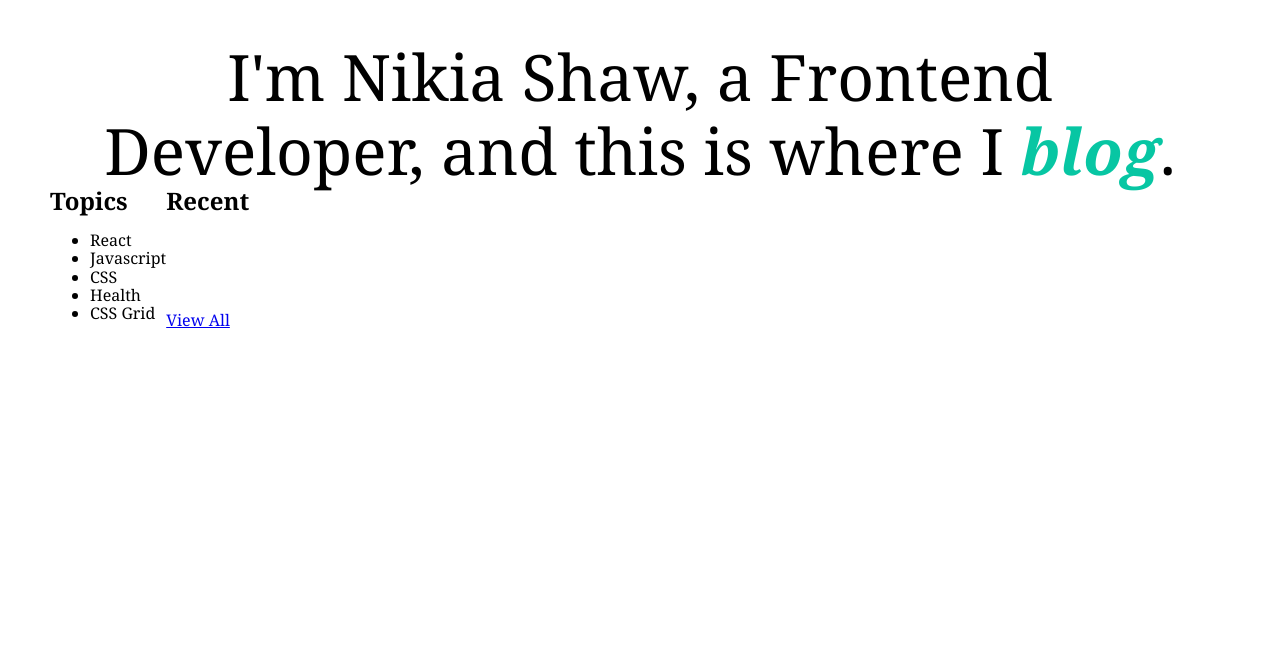
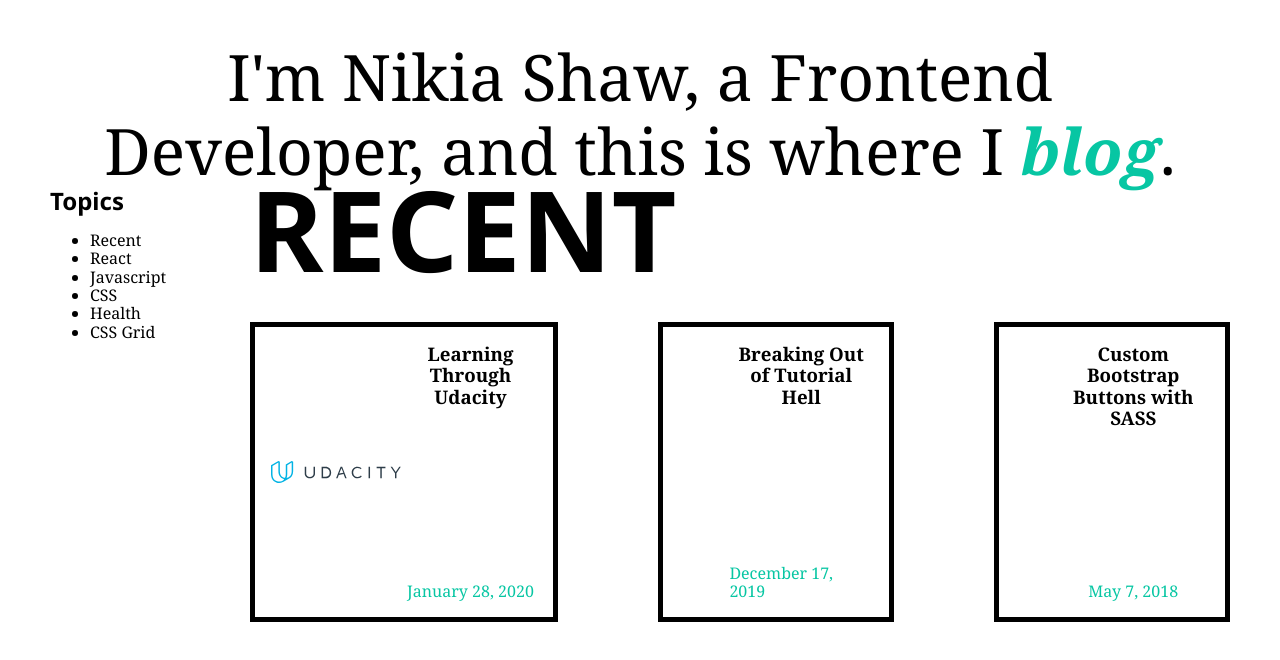
Before and after one commit to She-Codes/udacity-personal-blog, a plain HTML site: page index.html in a window 1280 px wide. Shown: the part 140-800 px from the top of the page. Drawn offline with Linux system fonts and the light colour scheme.

Commit message:
card styles, heading typography, sticky sidebar

```diff
--- a/index.html
+++ b/index.html
@@ -11,6 +11,7 @@
     <link rel="stylesheet" href="styles/main.css" />
     <title>Nikia Codes</title>
   </head>
+
   <body>
     <header>
       <div class="brand">
@@ -31,43 +32,92 @@
     <h1 class="feature">
       I'm Nikia Shaw, a Frontend Developer, and this is where I <em>blog</em>.
     </h1>
-    <aside>
-      <h2>Topics</h2>
+    <aside class="sidebar">
+      <div class="sidebar__sticky-wrap">
+        <h2 class="sidebar__heading">Topics</h2>
         <ul class="topic-list">
+          <li>Recent</li>
           <li>React</li>
           <li>Javascript</li>
           <li>CSS</li>
           <li>Health</li>
           <li>CSS Grid</li>
         </ul>
+      </div>
     </aside>
     <main>
       <section class="topic-section recent">
-        <h2 class="section-header">Recent</h2>
+        <h2 class="topic-section__section-header">Recent</h2>
         <div class="post-snippets">
           <a href="" class="post-snippet">
-            <h3></h3>
-            <p></p>
+            <div class="post-snippet__featured-image">
+              <svg
+                _ngcontent-iridium-us-c4=""
+                alt="Udacity"
+                height="30"
+                viewBox="0 0 180 30"
+                width="180"
+                class="ng-star-inserted"
+              >
+                <g _ngcontent-iridium-us-c4="" fill="none" fill-rule="evenodd">
+                  <path
+                    _ngcontent-iridium-us-c4=""
+                    d="M57.6 17.239187c0 2.546698-2.085517 4.407747-4.965517 4.407747-2.88 0-4.965517-1.86105-4.965517-4.407747V7.835994H45.68276v9.501143c0 3.330298 2.88 6.170846 6.951723 6.170846 4.071724 0 6.951724-2.938498 6.951724-6.170846V7.835994H57.6v9.403193zm16.286897-9.403193h-5.36276v15.67199h5.36276c4.468965 0 7.547586-3.03645 7.547586-7.835996 0-4.701596-3.07862-7.835994-7.547586-7.835994zm-.19862 13.71299h-3.177932V9.794994h3.17793c3.376553 0 5.76 2.252847 5.76 5.876994 0 3.917998-2.482757 5.779046-5.76 5.876996zm43.49793.29385c-3.575172 0-5.95862-2.644648-5.95862-6.170846 0-3.526197 2.482758-6.072895 5.95862-6.072895 2.78069 0 4.468966 1.5672 4.468966 1.5672l.794483-1.3713s-1.787587-1.86105-5.46207-1.86105c-4.766896 0-7.746206 3.526198-7.746206 7.738045 0 4.309797 3.07862 7.933945 7.944827 7.933945 3.773793 0 5.66069-2.5467 5.66069-2.5467l-1.092414-1.175398c-.09931-.09795-1.588965 1.959-4.568276 1.959zm14.896553-14.00684h1.986206v15.67199h-1.986207zm10.924137 1.959h4.965517v13.71299h1.986207V9.794994h4.96552v-1.959H143.0069m30.587583 0l-4.766896 7.150344-4.866207-7.150347h-2.085518l5.95862 8.717546v6.954445h1.986208v-6.954444l5.85931-8.71754m-81.434482 0l-6.157242 15.67199h1.986207l1.688276-4.5057 6.45517-1.3713 2.18483 5.876998h1.986203l-6.05793-15.67199h-2.085518zm-1.886897 9.305242l2.97931-7.248294h.099315L97.92 16.063788l-5.56138 1.07745z"
+                    fill="#2E3D49"
+                    id="wordmark"
+                  ></path>
+                  <path
+                    _ngcontent-iridium-us-c4=""
+                    d="M29 .5l1 .5v13c0 5.551887-2.8897 8.695692-5.995216 10.099885L24.0094 24.1l-7.620963 4.388562c-.05877.03456-.11776.068527-.176957.101902l-.08642.049764.001806-.00254C14.48289 29.545895 12.684682 30 11 30 6 30 0 26 0 18V6l2 1v11c0 8 6 10 9 10 1.858706 0 4.86901-.76773 6.89043-3.254517C14.181726 23.872636 10 20.678703 10 14V2.2L2 7 0 6l10-6 1 .5 1 .5v13c0 6.939958 4.515283 8.612086 7.017542 8.933368C19.625786 21.62159 20 19.997902 20 18V5l2 1v12c0 1.852645-.321777 3.49077-.878395 4.91438C23.648223 22.549217 28 20.813144 28 14V2.25L22 6l-2-1 8-5 1 .5z"
+                    fill="#02B3E4"
+                    id="mark"
+                  ></path>
+                </g>
+              </svg>
+            </div>
+            <div class="post-snippet__description">
+              <h3 class="post-snippet__title">Learning Through Udacity</h3>
+              <p class="post-snippet__date">January 28, 2020</p>
+            </div>
           </a>
           <a href="" class="post-snippet">
-            <h3></h3>
-            <p></p>
+            <div class="post-snippet__featured-image"></div>
+            <div class="post-snippet__description">
+              <h3 class="post-snippet__title">Breaking Out of Tutorial Hell</h3>
+              <p class="post-snippet__date">December 17, 2019</p>
+            </div>
           </a>
           <a href="" class="post-snippet">
-            <h3></h3>
-            <p></p>
+            <div class="post-snippet__featured-image"></div>
+            <div class="post-snippet__description">
+              <h3 class="post-snippet__title">
+                Custom Bootstrap Buttons with SASS
+              </h3>
+              <p class="post-snippet__date">May 7, 2018</p>
+            </div>
           </a>
           <a href="" class="post-snippet">
-            <h3></h3>
-            <p></p>
+            <div class="post-snippet__featured-image"></div>
+            <div class="post-snippet__description">
+              <h3 class="post-snippet__title">WYD? Working or Studying?</h3>
+              <p class="post-snippet__date">May 6, 2018</p>
+            </div>
           </a>
           <a href="" class="post-snippet">
-            <h3></h3>
-            <p></p>
+            <div class="post-snippet__featured-image"></div>
+            <div class="post-snippet__description">
+              <h3 class="post-snippet__title">How Do You Prototype?</h3>
+              <p class="post-snippet__date">January 20, 2020</p>
+            </div>
           </a>
           <a href="" class="post-snippet">
-            <h3></h3>
-            <p></p>
+            <div class="post-snippet__featured-image"></div>
+            <div class="post-snippet__description">
+              <h3 class="post-snippet__title">
+                Learning React Through the Docs
+              </h3>
+              <p class="post-snippet__date">December 22, 2019</p>
+            </div>
           </a>
         </div>
         <a href="#" class="topic-section__more-link">View All</a>
--- a/styles/main.css
+++ b/styles/main.css
@@ -19,7 +19,7 @@ body {
     ". feature feature feature feature ."
     ". sidebar main main main ."
     ". footer footer footer footer .";
-  grid-template-columns: 20px auto 1fr 1fr 1fr 20px;
+  grid-template-columns: 20px 200px 1fr 1fr 1fr 20px;
   grid-template-rows: 150px auto 1fr 50px;
   font-family: "Noto Serif", serif;
 }
@@ -82,8 +82,14 @@ header {
   color: var(--primary);
 }
 
-aside {
+.sidebar {
   grid-area: sidebar;
+}
+
+.sidebar__sticky-wrap {
+  position: -webkit-sticky;
+  position: sticky;
+  top: 0;
 }
 
 main {
@@ -98,6 +104,50 @@ footer {
   margin-left: auto;
 }
 
+.sidebar__heading,
+.topic-section__section-header {
+  font-family: "Noto Sans", sans-serif;
+}
+
+.topic-section__section-header {
+  font-size: 7rem;
+  text-transform: uppercase;
+  line-height: 0.75; /* why did I need this to align text to the top of the parent?*/
+  padding-bottom: 0.45em;
+}
+
 .post-snippets {
   display: grid;
+  grid-template-columns: repeat(3, 1fr);
+  grid-auto-rows: 300px;
+  grid-gap: 50px 100px;
 }
+
+.post-snippet {
+  display: flex;
+  border: 5px solid var(--bodyText);
+  padding: 1rem;
+  color: var(--bodyText);
+}
+
+.post-snippet__featured-image {
+  width: 50%;
+  display: flex;
+  justify-content: center;
+  align-items: center;
+}
+
+.post-snippet__description {
+  display: flex;
+  flex-direction: column;
+  justify-content: space-between;
+  align-items: center;
+}
+
+.post-snippet__title {
+  text-align: center;
+}
+
+.post-snippet__date {
+  color: var(--primary);
+}
--- a/styles/reset.css
+++ b/styles/reset.css
@@ -33,3 +33,12 @@ h6 {
   font-weight: 700;
   margin: 0;
 }
+
+p {
+  padding: 0;
+  margin: 0;
+}
+
+a {
+  text-decoration: none;
+}
```
Lines whose indentation alone changed are shown as unchanged.
